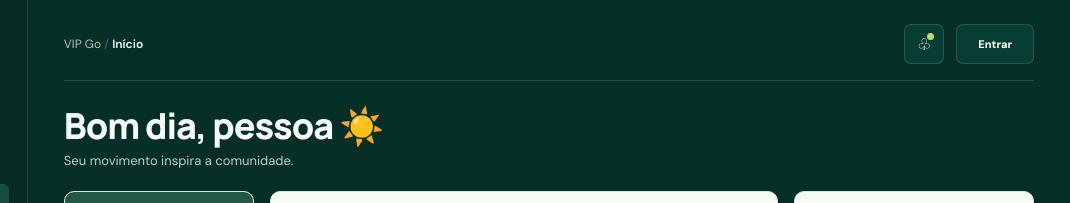
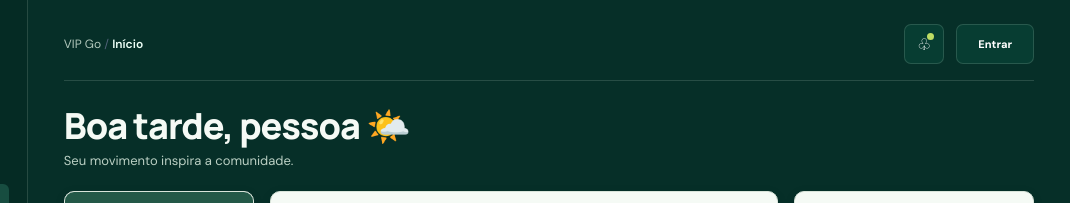
Before and after one commit to carlosmenezesbj44-max/vip-go, a website built with Vite: page index.html in a window 1280 px wide. Shown: the top 203 px of the page, 210-1280 px from the left. Built offline with nearby package versions, Linux system fonts and the light colour scheme; files whose address does not match are found by name.

Commit message:
Change home greeting and icon by local time

```diff
--- a/index.html
+++ b/index.html
@@ -24,7 +24,7 @@
 </aside>
 <main class="main">
 <header class="topbar"><div class="mobile-brand"><span class="mobile-logo-frame"><img class="mobile-logo" src="./assets/vip-go-logo-transparent.png" alt="VIP Go — movimento, corrida e localização"></span></div><div class="crumb">VIP Go <span style="color:#52637a">/</span> <b>Início</b></div><div class="top-actions"><button class="icon-btn" aria-label="Notificações">♧<i class="notify-dot"></i></button><button class="icon-btn account-button" id="accountButton" aria-label="Entrar ou ver conta">Entrar</button></div></header>
-<section class="welcome"><div><div class="eyebrow" id="todayLabel">COMUNIDADE VIP GO</div><h1>Bom dia, <span id="welcomeName">pessoa</span> <span aria-hidden="true">☀️</span></h1><p>Seu movimento inspira a comunidade.</p></div></section>
+<section class="welcome"><div><div class="eyebrow" id="todayLabel">COMUNIDADE VIP GO</div><h1><span id="greetingText">Bom dia</span>, <span id="welcomeName">pessoa</span> <span id="greetingIcon" aria-hidden="true">☀️</span></h1><p>Seu movimento inspira a comunidade.</p></div></section>
 <section class="stats" aria-label="Resumo semanal"><article class="stat"><div class="stat-top"><span class="stat-icon">↗</span>Distância na semana</div><strong id="distanceStat">0,0 <span>km</span></strong></article><article class="stat"><div class="stat-top"><span class="stat-icon">◷</span>Tempo em movimento</div><strong id="timeStat">0h 00<span>min</span></strong></article><article class="stat"><div class="stat-top"><span class="stat-icon">♧</span>Atividades</div><strong id="countStat">0 <span>esta semana</span></strong></article></section>
 <section class="social-home" id="socialHome" aria-labelledby="communityHeading"><div class="social-layout">
 <aside class="social-profile-column"><section class="card social-profile-card"><div class="social-profile-cover" aria-hidden="true"><span>VIP GO</span></div><div class="social-profile-body"><span class="avatar social-profile-avatar" id="socialProfileAvatar">?</span><h2 id="socialProfileName">Participante</h2><p id="socialProfileDetail">Entre na sua campanha</p><div class="social-profile-stats"><div><strong id="socialFollowingCount">0</strong><span>seguindo</span></div><div><strong id="socialActivityCount">0</strong><span>atividades</span></div></div><button class="primary social-register-button" id="openActivity">＋ Registrar atividade</button><p class="social-profile-privacy">🔒 Atividades compartilhadas só aparecem conforme a privacidade escolhida.</p></div></section></aside>
--- a/src/main.js
+++ b/src/main.js
@@ -81,6 +81,19 @@ const gpsActivityTypes = new Set([
   'Patinação', 'Canoagem', 'Escalada', 'Surfe', 'Skate', 'Natação', 'Futebol', 'Futsal', 'Basquete', 'Vôlei',
   'Tênis', 'Beach tennis', 'Remo',
 ]);
+function updateGreeting() {
+  const hour = new Date().getHours();
+  const greeting = hour >= 5 && hour < 12
+    ? ['Bom dia', '☀️']
+    : hour >= 12 && hour < 18
+      ? ['Boa tarde', '🌤️']
+      : ['Boa noite', '🌙'];
+  document.getElementById('greetingText').textContent = greeting[0];
+  document.getElementById('greetingIcon').textContent = greeting[1];
+}
+updateGreeting();
+setInterval(updateGreeting, 60 * 1000);
+
 function formatDuration(seconds) {
   const minutes = Math.floor(seconds / 60);
   const hours = Math.floor(minutes / 60);
```
